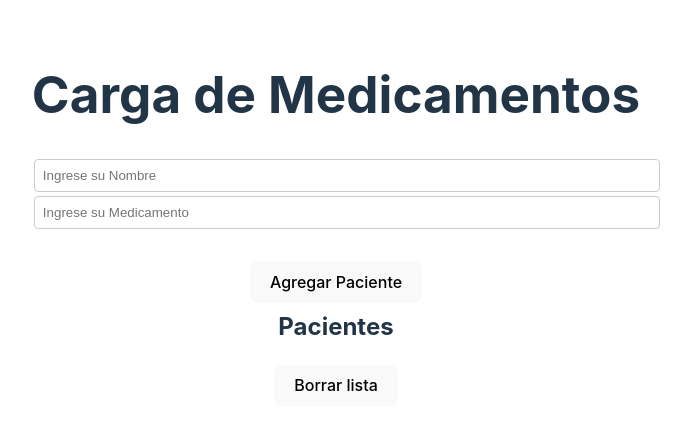
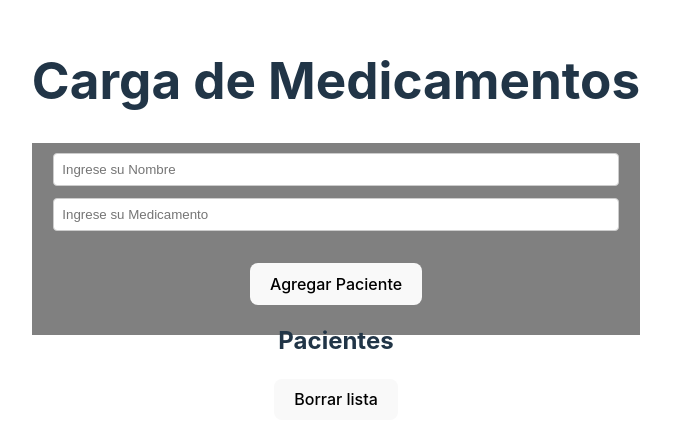
Before and after one commit to Lautiiperez/front-end-3, a React (Vite) app in the folder parcialLautaroPerez/: page / in a window 1280 px wide. Shown: the part 181-624 px from the top of the page, without its empty margins (304-995 px from the left). Built offline with nearby package versions, Linux system fonts and the light colour scheme.

Commit message:
examen CSS

```diff
--- a/parcialLautaroPerez/src/App.css
+++ b/parcialLautaroPerez/src/App.css
@@ -15,7 +15,7 @@
 }
 
 h4 {
-margin-top: -11%;
+margin-top: -17%;
 
   color: red
 }
@@ -24,19 +24,24 @@ form {
   display: block;
   flex-direction: column;
   align-items: center;
+  background-color: gray;
+
 }
 
 form button {
   margin-top: 5%;
+  margin-bottom: 5%;
 }
 
 input {
-  width: 100%;
+  width: 90%;
   padding: 8px;
   border: 1px solid #ccc;
   border-radius: 4px;
   margin: 2px;
+  margin-top: 10px;
 }
+
 .titulo{
-  margin-top: 12%;
+  margin-top: 15%;
 }
```
